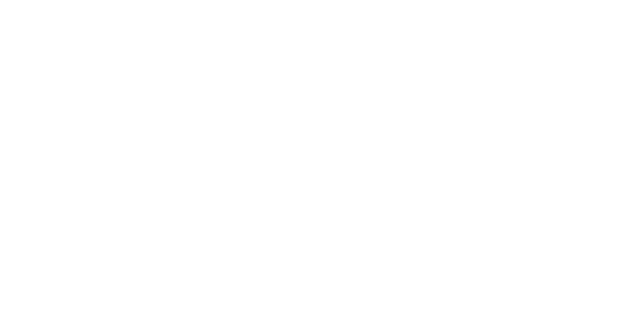
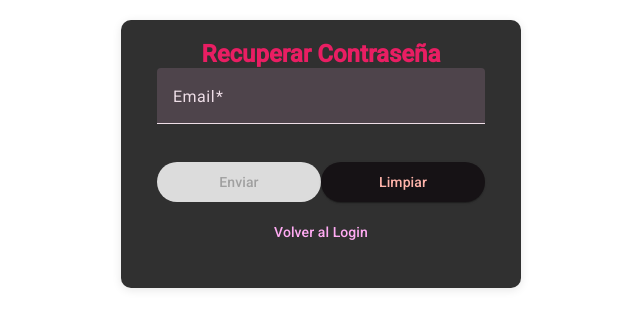
Before and after one commit to gustavoromerocl/code-trail, an Angular app: page /recover-password in a window 1280 px wide. Before the commit this address led to /. Shown: the top 328 px of the page, without its empty margins (319-959 px from the left). Built offline with nearby package versions, Linux system fonts and the light colour scheme.

Commit message:
feat: create recover password form

```diff
--- a/src/app/app.routes.ts
+++ b/src/app/app.routes.ts
@@ -10,6 +10,7 @@ import { PublicationDetailComponent } from './pages/publications/components/publ
 import { CreatePublicationComponent } from './pages/publications/components/create-publication/create-publication.component';
 import { RegisterComponent } from './layout/register/register.component';
 import { authGuard } from './services/auth/auth.guard';
+import { RecoverPasswordComponent } from './layout/recover-password/recover-password.component';
 
 export const routes: Routes = [
   {
@@ -33,5 +34,6 @@ export const routes: Routes = [
   },
   { path: 'register', component: RegisterComponent },
   { path: 'login', component: LoginComponent },
+  { path: 'recover-password', component: RecoverPasswordComponent },
   { path: '**', redirectTo: 'home' }
 ];
--- a/src/app/layout/login/login.component.html
+++ b/src/app/layout/login/login.component.html
@@ -42,6 +42,10 @@
         <div class="link">
           <a mat-button [routerLink]="['/register']">¿No tienes cuenta? Regístrate aquí</a>
         </div>
+
+        <div class="link">
+          <a mat-button [routerLink]="['/recover-password']">¿Olvidaste tu contraseña?</a>
+        </div>
       </form>
     </mat-card-content>
   </mat-card>
--- /dev/null
+++ b/src/app/layout/recover-password/recover-password.component.css
@@ -0,0 +1,31 @@
+.card-container {
+  max-width: 400px; /* Ajustar el tamaño para que sea igual al login */
+  margin: 20px auto;
+  padding: 20px;
+  box-shadow: 0 2px 10px rgba(0, 0, 0, 0.1);
+  border-radius: 10px;
+  background-color: #303030; /* Fondo oscuro */
+}
+
+.card-title {
+  text-align: center;
+  font-size: 24px;
+  font-weight: bold;
+  color: #e91e63; /* Color del título acorde al tema magenta-violet */
+}
+
+.full-width {
+  width: 100%;
+  margin-bottom: 8px; /* Reducir el margen inferior */
+}
+
+.actions {
+  display: flex;
+  justify-content: space-between;
+  margin-top: 10px; /* Reducir el margen superior */
+}
+
+.link {
+  text-align: center;
+  margin-top: 10px; /* Reducir el margen superior */
+}
--- /dev/null
+++ b/src/app/layout/recover-password/recover-password.component.html
@@ -0,0 +1,26 @@
+<mat-card class="card-container">
+  <mat-card-title class="card-title">Recuperar Contraseña</mat-card-title>
+  <mat-card-content>
+    <form [formGroup]="recoverPasswordForm" (ngSubmit)="onSubmit()">
+      <mat-form-field appearance="fill" class="full-width">
+        <mat-label>Email</mat-label>
+        <input matInput formControlName="email">
+        <mat-error *ngIf="recoverPasswordForm.get('email')?.hasError('email')">Email no es válido</mat-error>
+        <mat-error *ngIf="recoverPasswordForm.get('email')?.hasError('required')">Email es requerido</mat-error>
+      </mat-form-field>
+
+      <div class="actions">
+        <button mat-raised-button color="primary" type="submit" [disabled]="recoverPasswordForm.invalid">
+          Enviar
+        </button>
+        <button mat-raised-button color="warn" type="button" (click)="onReset()">
+          Limpiar
+        </button>
+      </div>
+
+      <div class="link">
+        <a mat-button [routerLink]="['/login']">Volver al Login</a>
+      </div>
+    </form>
+  </mat-card-content>
+</mat-card>
--- /dev/null
+++ b/src/app/layout/recover-password/recover-password.component.ts
@@ -0,0 +1,59 @@
+import { Component } from '@angular/core';
+import { FormBuilder, FormGroup, Validators } from '@angular/forms';
+import { Router, RouterModule } from '@angular/router';
+import { CommonModule } from '@angular/common';
+import { MatInputModule } from '@angular/material/input';
+import { MatButtonModule } from '@angular/material/button';
+import { MatCardModule } from '@angular/material/card';
+import { ReactiveFormsModule } from '@angular/forms';
+import { MatDialog } from '@angular/material/dialog';
+import { MessageDialogComponent } from '../../components/message-dialog/message-dialog.component';
+
+@Component({
+  selector: 'app-recover-password',
+  templateUrl: './recover-password.component.html',
+  styleUrls: ['./recover-password.component.css'],
+  standalone: true,
+  imports: [
+    CommonModule,
+    ReactiveFormsModule,
+    MatInputModule,
+    MatButtonModule,
+    MatCardModule,
+    RouterModule
+  ]
+})
+export class RecoverPasswordComponent {
+  recoverPasswordForm: FormGroup;
+  submitted = false;
+
+  constructor(
+    private fb: FormBuilder,
+    private router: Router,
+    private dialog: MatDialog
+  ) {
+    this.recoverPasswordForm = this.fb.group({
+      email: ['', [Validators.required, Validators.email]]
+    });
+  }
+
+  onSubmit(): void {
+    this.submitted = true;
+    if (this.recoverPasswordForm.valid) {
+      // Simulación de envío de correo de recuperación
+      this.dialog.open(MessageDialogComponent, {
+        data: {
+          title: 'Aviso',
+          message: 'Se está registrado recibirá un correo de recuperación en el siguiente correo: ' + this.recoverPasswordForm.value.email
+        }
+      });
+
+      this.router.navigate(['/login']);
+    }
+  }
+
+  onReset(): void {
+    this.recoverPasswordForm.reset();
+    this.submitted = false;
+  }
+}
```
